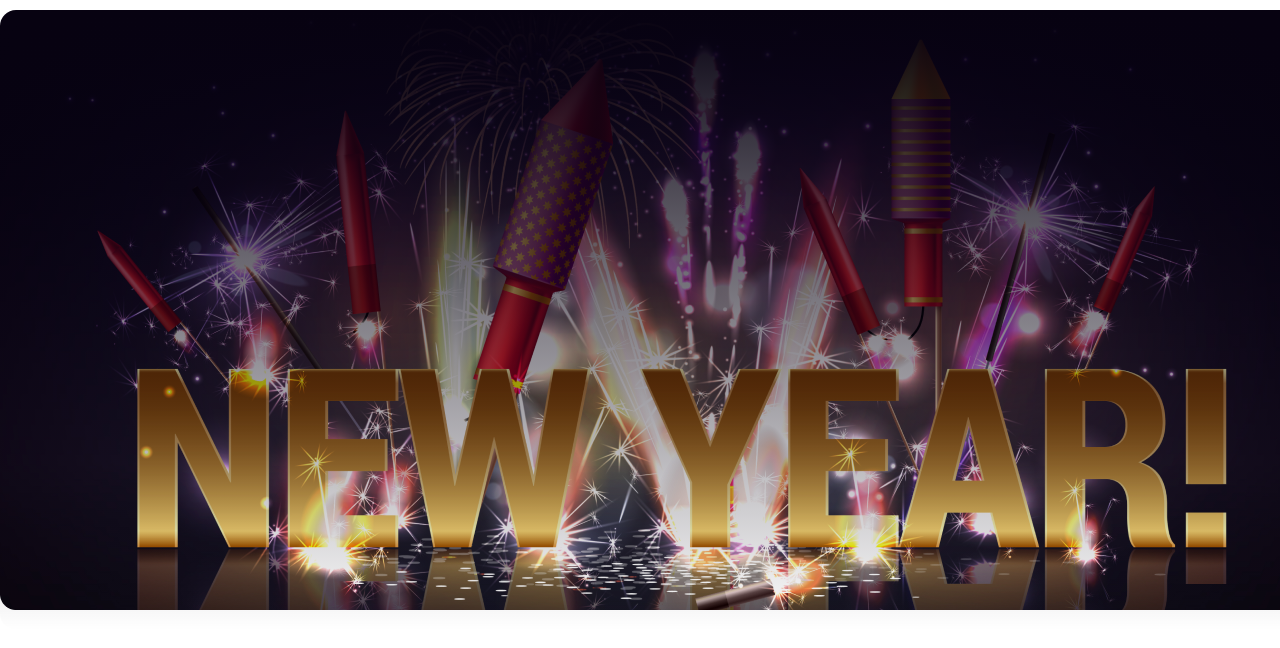
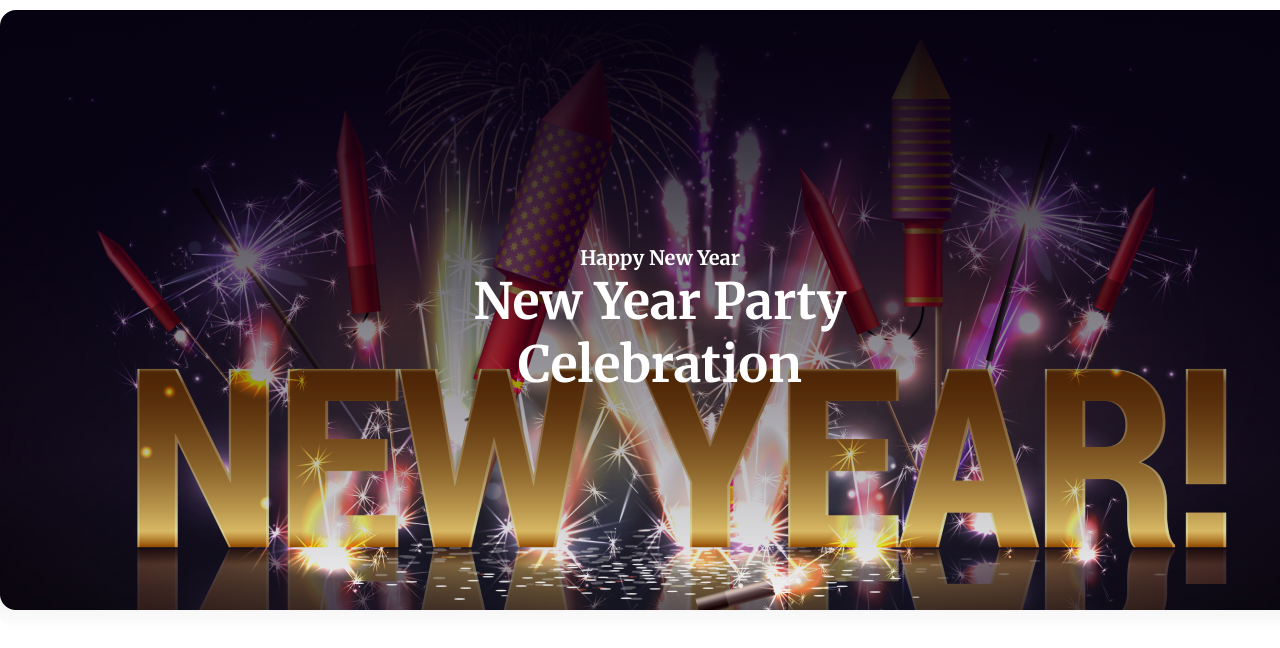
Before and after one commit to morshidulrahman/assignment-1, a plain HTML site: page index.html in a window 1280 px wide. Shown: the top 648 px of the page. Drawn offline with Linux system fonts and the light colour scheme.

Commit message:
hero section  done

```diff
--- a/index.html
+++ b/index.html
@@ -7,6 +7,11 @@
     <link rel="stylesheet" href="style.css" />
   </head>
   <body>
-    <div class="hero"></div>
+    <div class="hero">
+      <div class="heroText">
+        <h3>Happy New Year</h3>
+        <h2>New Year Party Celebration</h2>
+      </div>
+    </div>
   </body>
 </html>
--- a/style.css
+++ b/style.css
@@ -23,4 +23,20 @@ body{
     -moz-border-radius: 16px;
     -ms-border-radius: 16px;
     -o-border-radius: 16px;
+    display: flex;
+    align-items: center;
+    justify-content: center;
 }
+.heroText{
+    color: #FFF;
+    width: 390px;
+}
+.heroText h3{
+    font-size: 20px;
+    margin: auto;
+    text-align: center;
+}
+.heroText h2{
+    text-align: center;
+    font-size: 50px;
+}
```
